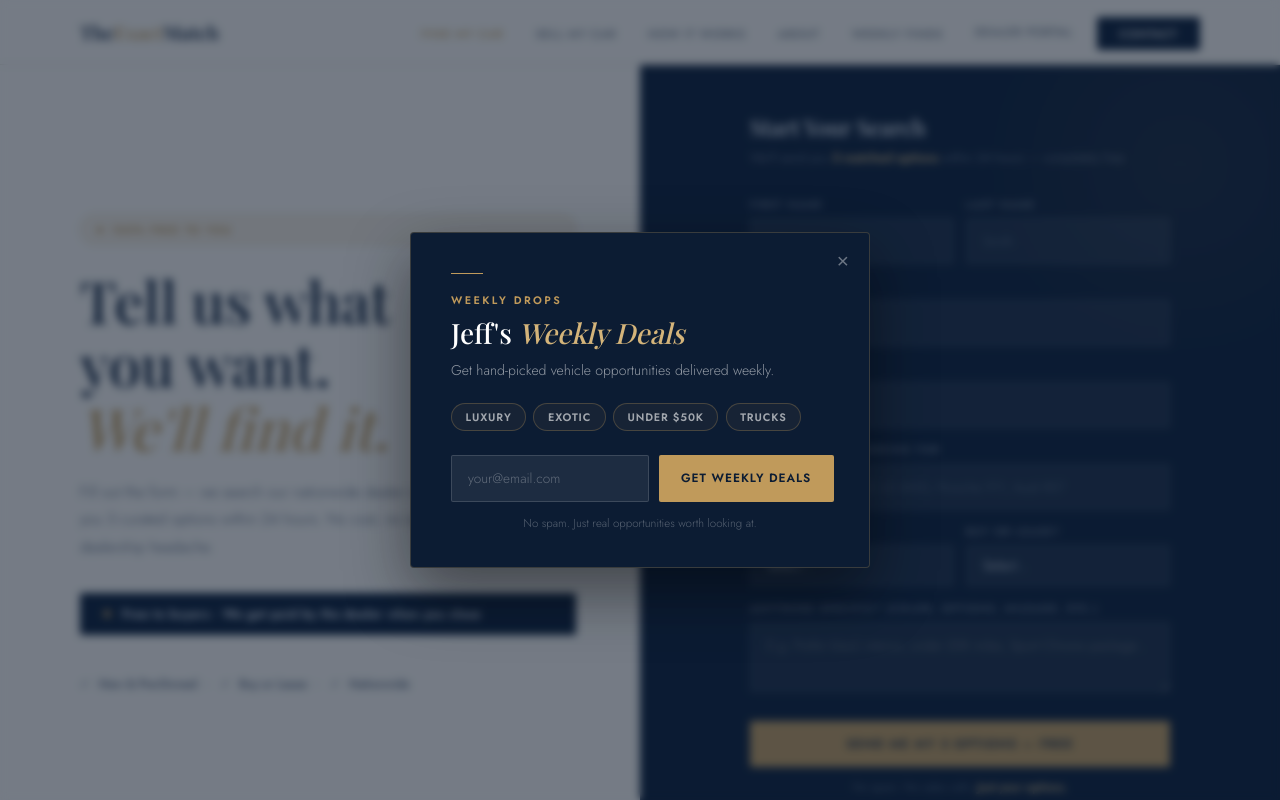
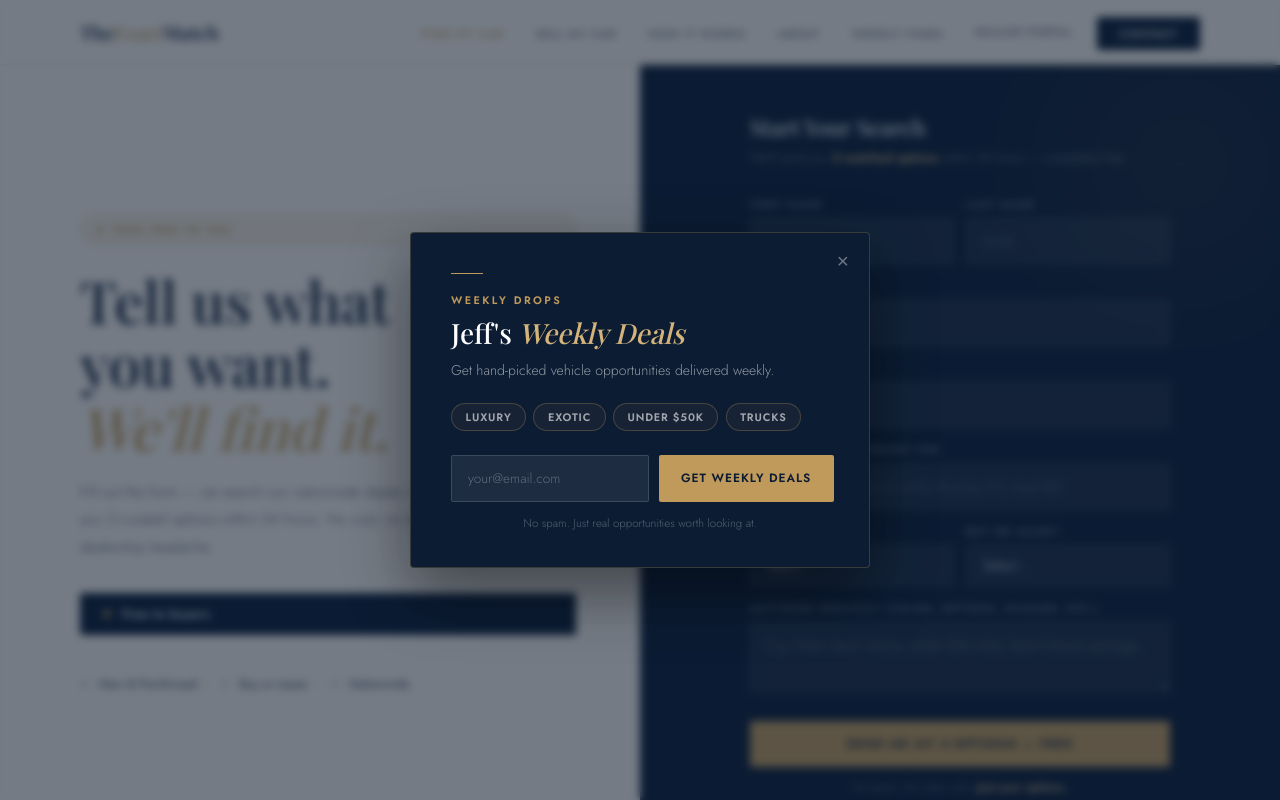
Before and after one commit to jeffakrong26/TheExactMatch, a plain HTML site: page index.html in a window 1280 px wide. Shown: the top 800 px of the page. Drawn offline with nearby package versions, Linux system fonts and the light colour scheme; a web font is replaced by a local one.

Commit message:
Update index.html

```diff
--- a/index.html
+++ b/index.html
@@ -340,7 +340,7 @@
       <p class="hero-sub">Fill out the form — we search our nationwide dealer network and send you 3 curated options within 24 hours. No cost, no obligation, no dealership headache.</p>
       <div class="free-badge">
         <span class="star">✦</span>
-        Free to buyers · We get paid by the dealer when you close
+        Free to buyers
       </div>
       <div class="trust-item" style="margin-top:.5rem">
         <span>✓</span> New & Pre-Owned &nbsp;·&nbsp;
```
